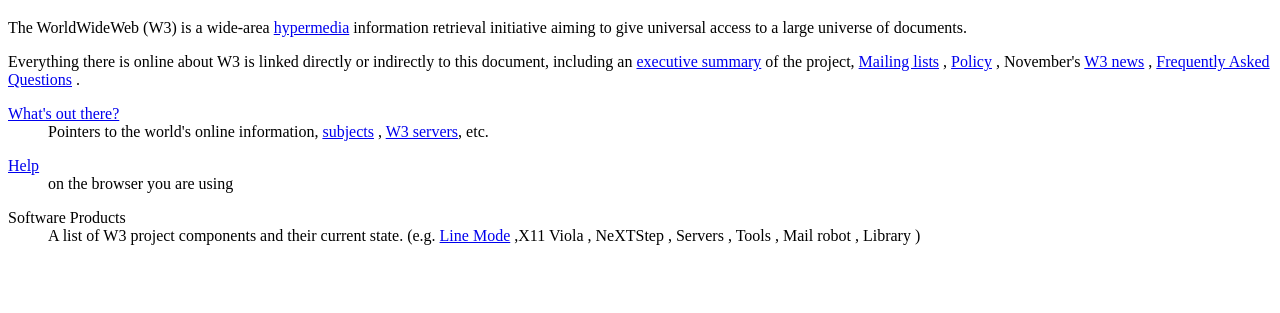
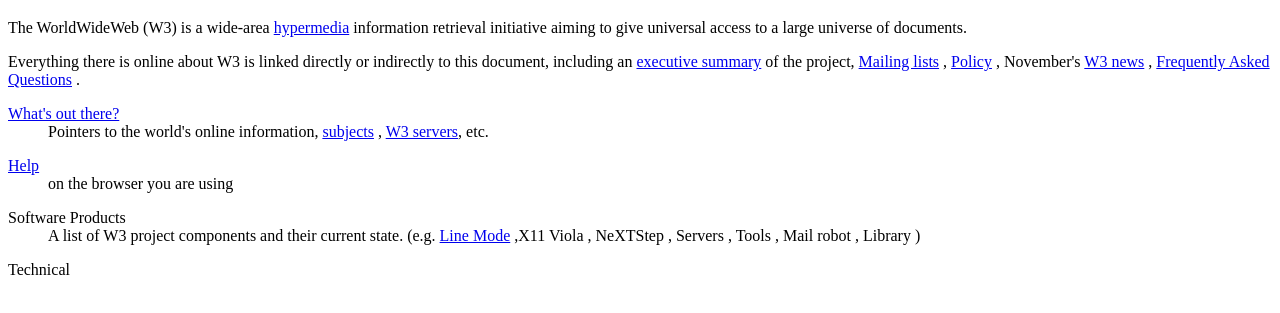
Before and after one commit to EmersonCana/WD102-worlds-first-website, a plain HTML site: page index.html in a window 1280 px wide. Shown: the part 61-374 px from the top of the page. Drawn offline with Linux system fonts and the light colour scheme.

Commit message:
updated index.html

```diff
--- a/index.html
+++ b/index.html
@@ -41,5 +41,9 @@
         ,X11 Viola , NeXTStep , Servers , Tools , Mail robot , Library )
       </dd>
     </dl>
+
+    <dl>
+      <dt>Technical</dt>
+    </dl>
   </body>
 </html>
```
